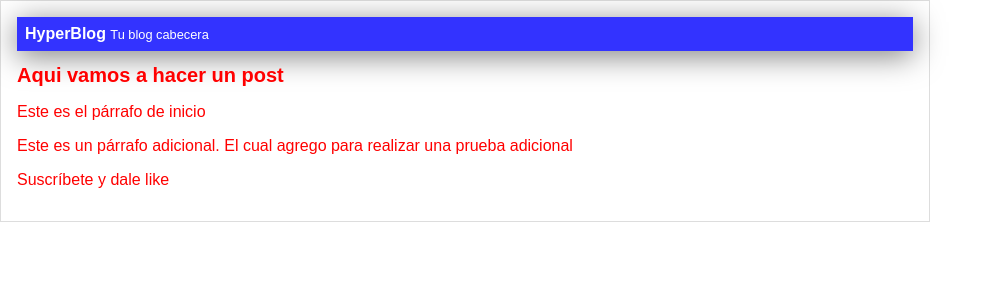
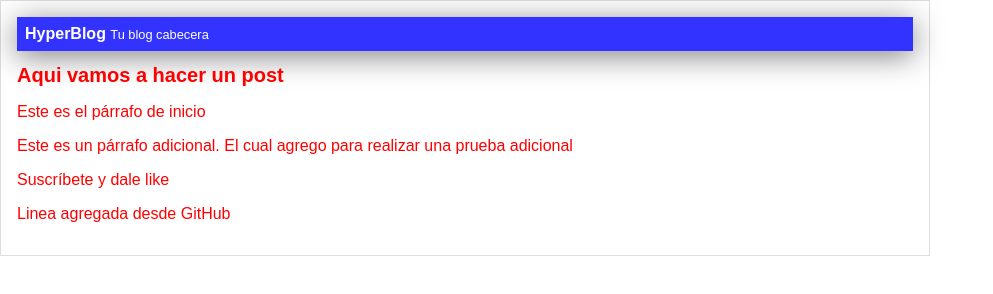
Before and after one commit to ossev/hyperblog, a plain HTML site: page index.html in a window 1280 px wide. Shown: the whole page, without its empty margins (0-993 px from the left). Drawn offline with Linux system fonts and the light colour scheme.

Commit message:
Línea agregada desde github
probando

```diff
--- a/index.html
+++ b/index.html
@@ -17,6 +17,7 @@
             <p>Este es el párrafo de inicio</p>
             <p>Este es un párrafo adicional. El cual agrego para realizar una prueba adicional</p>
             <p>Suscríbete y dale like</p>
+            <p>Linea agregada desde GitHub</p>
         </div>
     </div>
 
```
